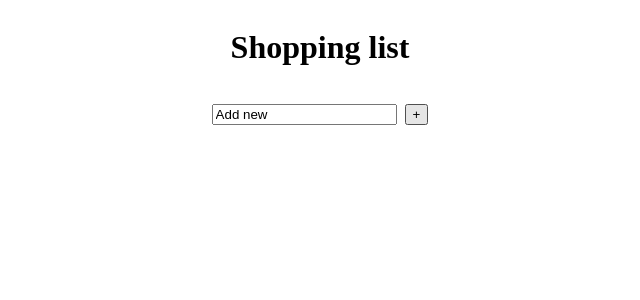
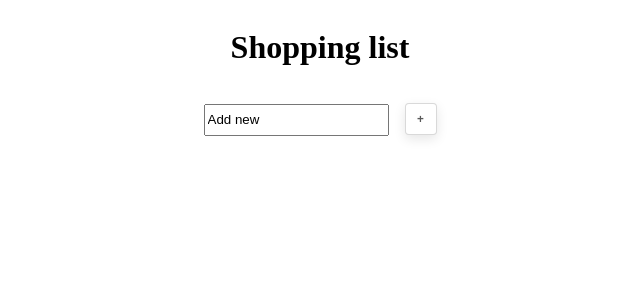
Before and after one commit to Dariuszb94/Shopping-list, a React (Create React App) app: page / in a window 1280 px wide. In both pictures the pointer is over the button 736 px from the left and 114 px from the top of the page. Shown: the top 300 px of the page, without its empty margins (320-960 px from the left). Built offline with nearby package versions, Linux system fonts and the light colour scheme.

Commit message:
feat: style add button

```diff
--- a/src/components/List.tsx
+++ b/src/components/List.tsx
@@ -49,6 +49,7 @@ export const List = () => {
           value={newItem}
         ></input>
         <button
+          className='add'
           onClick={() => {
             setNewItem('');
             setItems((prev) => [
--- a/src/index.css
+++ b/src/index.css
@@ -8,7 +8,7 @@
   gap: 8px;
 }
 
-.delete {
+:is(.delete, .add) {
   align-items: center;
   background-color: #ffffff;
   border: 1px solid rgba(0, 0, 0, 0.1);
@@ -36,18 +36,18 @@
   margin-left: 8px;
 }
 
-.delete:hover,
-.delete:focus {
+:is(.delete, .add):hover,
+:is(.delete, .add):focus {
   border-color: rgba(0, 0, 0, 0.15);
   box-shadow: rgba(0, 0, 0, 0.1) 0 4px 12px;
   color: rgba(0, 0, 0, 0.65);
 }
 
-.delete:hover {
+:is(.delete, .add):hover {
   transform: translateY(-1px);
 }
 
-.delete:active {
+:is(.delete, .add):active {
   background-color: #f0f0f1;
   border-color: rgba(0, 0, 0, 0.15);
   box-shadow: rgba(0, 0, 0, 0.06) 0 2px 4px;
```
